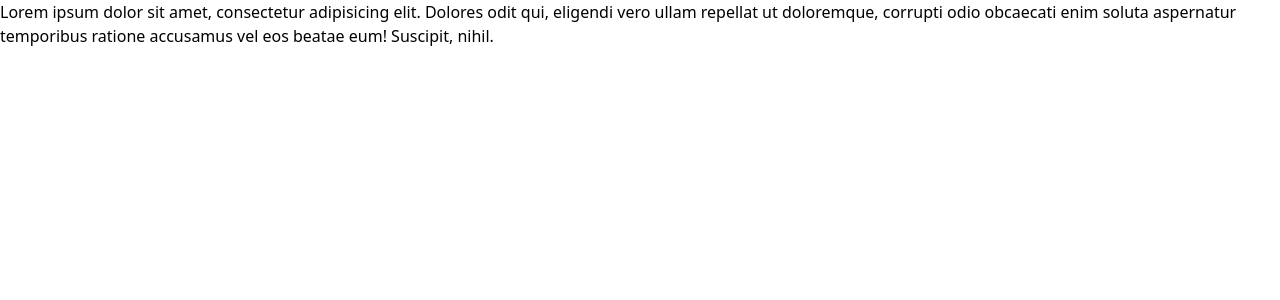
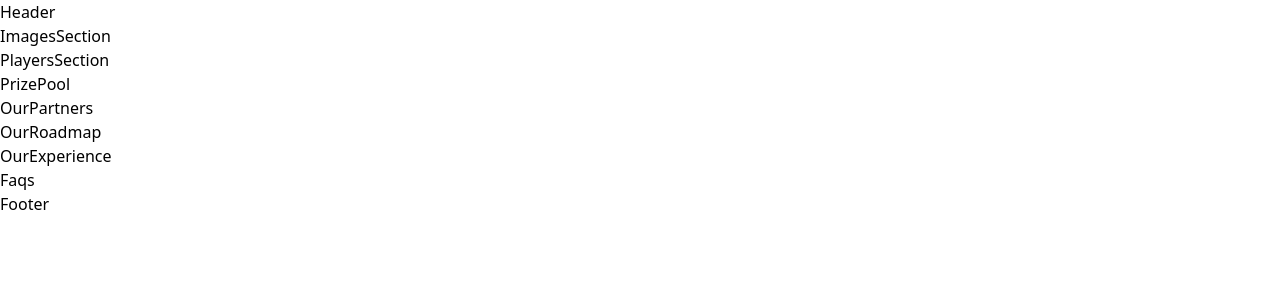
Before and after one commit to Push-Stack/nf-website, a Next.js app: page / in a window 1280 px wide. Shown: the top 300 px of the page. Built offline with nearby package versions, Linux system fonts and the light colour scheme.

Commit message:
add skeleton for homepage

```diff
--- /dev/null
+++ b/components/home/FaqItem.jsx
@@ -0,0 +1,9 @@
+import React from 'react'
+
+const FaqItem = () => {
+  return (
+    <div>FaqItem</div>
+  )
+}
+
+export default FaqItem
--- /dev/null
+++ b/components/home/Faqs.jsx
@@ -0,0 +1,9 @@
+import React from 'react'
+
+const Faqs = () => {
+  return (
+    <div>Faqs</div>
+  )
+}
+
+export default Faqs
--- /dev/null
+++ b/components/home/Footer.jsx
@@ -0,0 +1,9 @@
+import React from 'react'
+
+const Footer = () => {
+  return (
+    <div>Footer</div>
+  )
+}
+
+export default Footer
--- /dev/null
+++ b/components/home/Header.jsx
@@ -0,0 +1,7 @@
+const Header = () => {
+  return (
+    <div>Header</div>
+  )
+}
+
+export default Header
--- /dev/null
+++ b/components/home/ImagesSection.jsx
@@ -0,0 +1,9 @@
+import React from 'react'
+
+const ImagesSection = () => {
+  return (
+    <div>ImagesSection</div>
+  )
+}
+
+export default ImagesSection;
--- /dev/null
+++ b/components/home/OurExperience.jsx
@@ -0,0 +1,9 @@
+import React from 'react'
+
+const OurExperience = () => {
+  return (
+    <div>OurExperience</div>
+  )
+}
+
+export default OurExperience
--- /dev/null
+++ b/components/home/OurPartners.jsx
@@ -0,0 +1,9 @@
+import React from 'react'
+
+const OurPartners = () => {
+  return (
+    <div>OurPartners</div>
+  )
+}
+
+export default OurPartners
--- /dev/null
+++ b/components/home/OurRoadmap.jsx
@@ -0,0 +1,9 @@
+import React from 'react'
+
+const OurRoadmap = () => {
+  return (
+    <div>OurRoadmap</div>
+  )
+}
+
+export default OurRoadmap
--- /dev/null
+++ b/components/home/PlayersSection.jsx
@@ -0,0 +1,9 @@
+import React from 'react'
+
+const PlayersSection = () => {
+  return (
+    <div>PlayersSection</div>
+  )
+}
+
+export default PlayersSection;
--- /dev/null
+++ b/components/home/PrizePool.jsx
@@ -0,0 +1,9 @@
+import React from 'react'
+
+const PrizePool = () => {
+  return (
+    <div>PrizePool</div>
+  )
+}
+
+export default PrizePool
--- a/pages/index.js
+++ b/pages/index.js
@@ -1,10 +1,25 @@
+import Faqs from "../components/home/Faqs";
+import Footer from "../components/home/Footer";
+import Header from "../components/home/Header";
+import ImagesSection from "../components/home/ImagesSection";
+import OurExperience from "../components/home/OurExperience";
+import OurPartners from "../components/home/OurPartners";
+import OurRoadmap from "../components/home/OurRoadmap";
+import PlayersSection from "../components/home/PlayersSection";
+import PrizePool from "../components/home/PrizePool";
+
 export default function Home() {
   return (
-    <div>
-      Lorem ipsum dolor sit amet, consectetur adipisicing elit. Dolores odit
-      qui, eligendi vero ullam repellat ut doloremque, corrupti odio obcaecati
-      enim soluta aspernatur temporibus ratione accusamus vel eos beatae eum!
-      Suscipit, nihil.
+    <div className="h-screen">
+      <Header />
+      <ImagesSection />
+      <PlayersSection />
+      <PrizePool />
+      <OurPartners />
+      <OurRoadmap />
+      <OurExperience />
+      <Faqs />
+      <Footer />
     </div>
   );
 }
```
